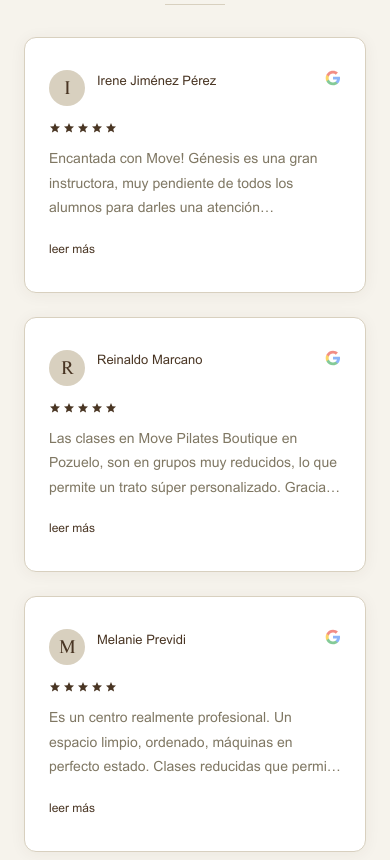
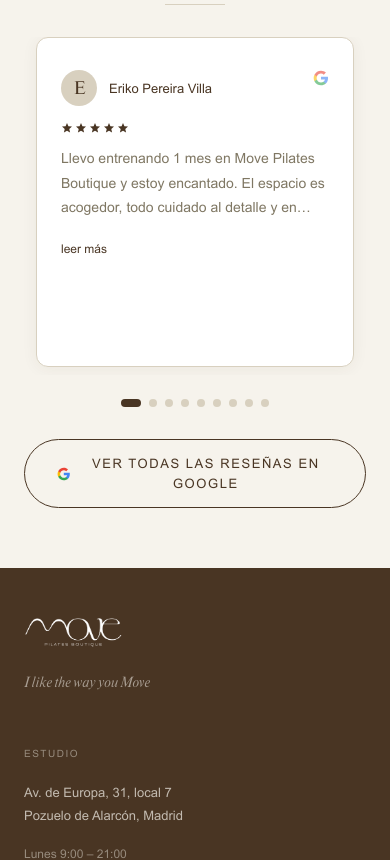
Before and after one commit to reimarcano/move-web, a React (Vite) app: page / in a window 390 px wide. Shown: the part 3740-4600 px from the top of the page. Built offline with nearby package versions, Linux system fonts and the light colour scheme.

Commit message:
feat: ampliar carrusel de reseñas

```diff
--- a/src/components/Reviews.tsx
+++ b/src/components/Reviews.tsx
@@ -1,103 +1,147 @@
-import React, { useState, useRef, useEffect } from 'react';
+import React, { useEffect, useMemo, useRef, useState } from 'react';
 
-const reviewsData = [
+const allReviews = [
   {
     id: 1,
-    name: "Irene Jiménez Pérez",
-    initial: "I",
+    name: 'Irene Jiménez Pérez',
+    initial: 'I',
     rating: 5,
-    text: "Encantada con Move! Génesis es una gran instructora, muy pendiente de todos los alumnos para darles una atención personalizada y las clases son variadas y dinámicas. Además el estudio es precioso!!"
+    text: 'Encantada con Move! Génesis es una gran instructora, muy pendiente de todos los alumnos para darles una atención personalizada y las clases son variadas y dinámicas. Además el estudio es precioso!!',
   },
   {
     id: 2,
-    name: "Reinaldo Marcano",
-    initial: "R",
+    name: 'Reinaldo Marcano',
+    initial: 'R',
     rating: 5,
-    text: "Las clases en Move Pilates Boutique en Pozuelo, son en grupos muy reducidos, lo que permite un trato súper personalizado. Gracias a Génesis, he notado mucha mejoría en mis dolores de rodillas y de espalda. El estudio es muy acogedor y dispone de vestuarios con duchas. Si buscas un estudio de pilates de calidad en Madrid, este es el lugar. Lo recomiendo al 100%"
+    text: 'Las clases en Move Pilates Boutique en Pozuelo, son en grupos muy reducidos, lo que permite un trato súper personalizado. Gracias a Génesis, he notado mucha mejoría en mis dolores de rodillas y de espalda. El estudio es muy acogedor y dispone de vestuarios con duchas. Si buscas un estudio de pilates de calidad en Madrid, este es el lugar. Lo recomiendo al 100%',
   },
   {
     id: 3,
-    name: "Melanie Previdi",
-    initial: "M",
+    name: 'Melanie Previdi',
+    initial: 'M',
     rating: 5,
-    text: "Es un centro realmente profesional. Un espacio limpio, ordenado, máquinas en perfecto estado. Clases reducidas que permite que la instructora tenga con cada alumno mucha atención al detalle. Perfecto para aparcar."
-  }
+    text: 'Es un centro realmente profesional. Un espacio limpio, ordenado, máquinas en perfecto estado. Clases reducidas que permite que la instructora tenga con cada alumno mucha atención al detalle. Perfecto para aparcar.',
+  },
+  {
+    id: 4,
+    name: 'Eriko Pereira Villa',
+    initial: 'E',
+    rating: 5,
+    text: 'Llevo entrenando 1 mes en Move Pilates Boutique y estoy encantado. El espacio es acogedor, todo cuidado al detalle y en perfecto estado. Destaco que los grupos son reducidos de máximo 4 personas y siempre están pendientes de ti y de corregirte. Génesis es una gran profesional y ha conseguido que disfrute de las clases de pilates.',
+  },
+  {
+    id: 5,
+    name: 'Adriana Seijo',
+    initial: 'A',
+    rating: 5,
+    text: '¡Me encanta este centro de pilates! Génesis es una instructora excepcional: muy profesional, atenta y siempre pendiente de que hagas los ejercicios correctamente, adaptándolos a tu nivel si es necesario. El centro es precioso, muy cuidado y con un ambiente agradable que invita a desconectar y concentrarte en tu bienestar.',
+  },
+  {
+    id: 6,
+    name: 'Luz Marina Di Rubbo',
+    initial: 'L',
+    rating: 5,
+    text: 'Quiero recomendar este estudio de pilates porque la experiencia ha sido excelente. Génesis es una instructora increíble, muy profesional, atenta y siempre pendiente de cada detalle durante la clase. El estudio es hermoso, muy cuidado y con un ambiente súper agradable y cómodo para entrenar.',
+  },
+  {
+    id: 7,
+    name: 'Stephanie Lopez',
+    initial: 'S',
+    rating: 5,
+    text: 'Conocí este nuevo centro de pilates y me encantó. La clase es deliciosa, dinámica, relajante y muy bien guiada. Génesis corrige con mucha atención y logra que disfrutes cada ejercicio. Tengo una lesión en la espalda y noto muchísimo cómo me está ayudando a mejorar.',
+  },
+  {
+    id: 8,
+    name: 'Dayana Perez',
+    initial: 'D',
+    rating: 5,
+    text: 'Este centro de pilates ha sido un regalo en mi vida. Me acompañó durante el embarazo, ayudándome a mantenerme activa y conectar con mi cuerpo. Ahora, en el postparto, sigue siendo mi lugar seguro: me siento cuidada, escuchada y guiada. Es un espacio de bienestar físico y emocional.',
+  },
+  {
+    id: 9,
+    name: 'Miriam Moros',
+    initial: 'M',
+    rating: 5,
+    text: 'Sin duda el mejor sitio para hacer pilates en Madrid. Las clases, Génesis y el espacio son increíbles: perfectos para desconectar y relajarse mientras haces deporte. Es mi sitio de confianza.',
+  },
+];
+
+// Ordenado por cobertura de intención de búsqueda; Reinaldo queda al final por indicación de MOVE.
+const reviewsData = [
+  allReviews[3], // Move Pilates Boutique, grupos reducidos y clases de pilates
+  allReviews[7], // Pilates en embarazo y postparto
+  allReviews[6], // Pilates y trabajo de espalda
+  allReviews[4], // Centro de pilates y adaptación al nivel
+  allReviews[8], // Pilates en Madrid
+  allReviews[5], // Estudio de pilates y atención al detalle
+  allReviews[0], // Atención personalizada y clases dinámicas
+  allReviews[2], // Centro profesional y clases reducidas
+  allReviews[1], // Reinaldo Marcano, última posición solicitada
 ];
 
 const GoogleLogo = () => (
   <svg viewBox="0 0 24 24" className="w-4 h-4" fill="currentColor" aria-label="Google">
     <title>Google</title>
-    <path d="M22.56 12.25c0-.78-.07-1.53-.2-2.25H12v4.26h5.92c-.26 1.37-1.04 2.53-2.21 3.31v2.77h3.57c2.08-1.92 3.28-4.74 3.28-8.09z" fill="#4285F4"/>
-    <path d="M12 23c2.97 0 5.46-.98 7.28-2.66l-3.57-2.77c-1 .67-2.28 1.06-3.71 1.06-2.86 0-5.29-1.93-6.16-4.53H2.18v2.84C3.99 20.53 7.7 23 12 23z" fill="#34A853"/>
-    <path d="M5.84 14.09c-.22-.66-.35-1.36-.35-2.09s.13-1.43.35-2.09V7.07H2.18C1.43 8.55 1 10.22 1 12s.43 3.45 1.18 4.93l3.66-2.84z" fill="#FBBC05"/>
-    <path d="M12 5.38c1.62 0 3.06.56 4.21 1.64l3.15-3.15C17.45 2.09 14.97 1 12 1 7.7 1 3.99 3.47 2.18 7.07l3.66 2.84c.87-2.6 3.3-4.53 6.16-4.53z" fill="#EA4335"/>
+    <path d="M22.56 12.25c0-.78-.07-1.53-.2-2.25H12v4.26h5.92c-.26 1.37-1.04 2.53-2.21 3.31v2.77h3.57c2.08-1.92 3.28-4.74 3.28-8.09z" fill="#4285F4" />
+    <path d="M12 23c2.97 0 5.46-.98 7.28-2.66l-3.57-2.77c-1 .67-2.28 1.06-3.71 1.06-2.86 0-5.29-1.93-6.16-4.53H2.18v2.84C3.99 20.53 7.7 23 12 23z" fill="#34A853" />
+    <path d="M5.84 14.09c-.22-.66-.35-1.36-.35-2.09s.13-1.43.35-2.09V7.07H2.18C1.43 8.55 1 10.22 1 12s.43 3.45 1.18 4.93l3.66-2.84z" fill="#FBBC05" />
+    <path d="M12 5.38c1.62 0 3.06.56 4.21 1.64l3.15-3.15C17.45 2.09 14.97 1 12 1 7.7 1 3.99 3.47 2.18 7.07l3.66 2.84c.87-2.6 3.3-4.53 6.16-4.53z" fill="#EA4335" />
   </svg>
 );
 
-interface StarIconProps {
-  size?: number;
-  className?: string;
-}
-
-const StarIcon: React.FC<StarIconProps> = ({ size = 18, className = "" }) => (
+const StarIcon: React.FC<{ size?: number; className?: string }> = ({ size = 18, className = '' }) => (
   <svg width={size} height={size} viewBox="0 0 24 24" fill="currentColor" className={className} aria-hidden="true">
     <path d="M12 17.27L18.18 21l-1.64-7.03L22 9.24l-7.19-.61L12 2 9.19 8.63 2 9.24l5.46 4.73L5.82 21z" />
   </svg>
 );
 
-interface ReviewCardProps {
-  review: typeof reviewsData[0];
+type Review = (typeof reviewsData)[number];
+
+const ReviewCard: React.FC<{
+  review: Review;
   index: number;
-}
-
-const ReviewCard: React.FC<ReviewCardProps> = ({ review, index }) => {
-  const [isExpanded, setIsExpanded] = useState(false);
+  isExpanded: boolean;
+  onExpand: () => void;
+}> = ({ review, index, isExpanded, onExpand }) => {
   const textRef = useRef<HTMLParagraphElement>(null);
   const [isTruncated, setIsTruncated] = useState(false);
 
   useEffect(() => {
     if (textRef.current) {
-      const { scrollHeight, clientHeight } = textRef.current;
-      setIsTruncated(scrollHeight > clientHeight);
+      setIsTruncated(textRef.current.scrollHeight > textRef.current.clientHeight);
     }
   }, [review.text]);
 
   return (
-    <div
+    <article
       role="listitem"
       aria-label={`Reseña de ${review.name}`}
-      className={`bg-white border border-tostado rounded-[12px] card-padding shadow-[0_2px_16px_rgba(73,53,35,0.06)] w-full reveal reveal-delay-${index + 1}`}
+      className={`h-full bg-white border border-tostado rounded-[12px] card-padding shadow-[0_2px_16px_rgba(73,53,35,0.06)] transition-[min-height] duration-300 ${isExpanded ? 'min-h-[460px] md:min-h-[500px]' : 'min-h-[330px] md:min-h-[360px]'} reveal reveal-delay-${(index % 5) + 1}`}
     >
       <div className="flex justify-between items-start mb-4">
         <div className="flex items-center gap-3">
           <div className="w-9 h-9 rounded-full bg-tostado flex items-center justify-center" aria-hidden="true">
             <span className="font-serif text-[16px] text-marron-move leading-none">{review.initial}</span>
           </div>
-          <div>
-            <p className="font-sans text-[13px] text-marron-move font-normal leading-none">{review.name}</p>
-          </div>
+          <p className="font-sans text-[13px] text-marron-move font-normal leading-none mb-0">{review.name}</p>
         </div>
-        <div className="opacity-60 w-4 h-4">
-          <GoogleLogo />
-        </div>
+        <div className="opacity-60 w-4 h-4"><GoogleLogo /></div>
       </div>
 
       <div className="flex gap-[2px] mt-4" aria-label={`Calificación de ${review.rating} estrellas`}>
-        {[...Array(5)].map((_, i) => (
-          <StarIcon key={i} size={12} className="text-marron-move" />
+        {[...Array(review.rating)].map((_, starIndex) => (
+          <StarIcon key={starIndex} size={12} className="text-marron-move" />
         ))}
       </div>
 
       <div className="mt-3">
-        <p
-          ref={textRef}
-          className={`font-sans text-[14px] text-texto-move leading-[1.75] ${!isExpanded ? 'line-clamp-3' : ''}`}
-        >
+        <p ref={textRef} className={`font-sans text-[14px] text-texto-move leading-[1.75] ${!isExpanded ? 'line-clamp-3' : ''}`}>
           {review.text}
         </p>
         {isTruncated && !isExpanded && (
           <button
-            onClick={() => setIsExpanded(true)}
+            type="button"
+            onClick={onExpand}
             className="font-sans text-[12px] text-marron-move mt-1 hover:underline focus:outline-none"
             aria-expanded="false"
             aria-label={`Leer más sobre la reseña de ${review.name}`}
@@ -106,35 +150,80 @@
           </button>
         )}
       </div>
-    </div>
+    </article>
   );
 };
 
 export default function Reviews() {
+  const carouselRef = useRef<HTMLDivElement>(null);
+  const [reviewsPerSlide, setReviewsPerSlide] = useState(() => (typeof window !== 'undefined' && window.innerWidth < 768 ? 1 : 3));
+  const [activeSlide, setActiveSlide] = useState(0);
+  const [expandedSlides, setExpandedSlides] = useState<Set<number>>(() => new Set());
+
+  useEffect(() => {
+    const updateReviewsPerSlide = () => setReviewsPerSlide(window.innerWidth < 768 ? 1 : 3);
+    window.addEventListener('resize', updateReviewsPerSlide);
+    return () => window.removeEventListener('resize', updateReviewsPerSlide);
+  }, []);
+
+  const slides = useMemo(() => Array.from(
+    { length: Math.ceil(reviewsData.length / reviewsPerSlide) },
+    (_, index) => reviewsData.slice(index * reviewsPerSlide, (index + 1) * reviewsPerSlide),
+  ), [reviewsPerSlide]);
+
+  useEffect(() => setActiveSlide(0), [reviewsPerSlide]);
+
+  const goToSlide = (slideIndex: number) => {
+    carouselRef.current?.scrollTo({ left: carouselRef.current.clientWidth * slideIndex, behavior: 'smooth' });
+  };
+
   return (
     <section className="bg-crema-base section-padding-claro px-6">
       <div className="max-w-[1000px] mx-auto">
-        {/* Title Row */}
         <div className="text-center mb-section-md reveal">
-          <h2 className="font-serif italic text-marron-move text-[24px] md:text-[32px] font-normal mb-0">
-            Lo que dicen nuestros alumnos
-          </h2>
+          <h2 className="font-serif italic text-marron-move text-[24px] md:text-[32px] font-normal mb-0">Lo que dicen nuestros alumnos</h2>
         </div>
 
-        {/* Separator */}
-        <div className="w-[60px] h-[1px] bg-tostado mx-auto mb-section-md reveal"></div>
+        <div className="w-[60px] h-[1px] bg-tostado mx-auto mb-section-md reveal" />
 
-        {/* Reviews Cards */}
         <div
-          role="list"
-          className="grid grid-cols-1 md:grid-cols-3 gap-6 pb-8 md:pb-0"
+          ref={carouselRef}
+          role="region"
+          aria-label="Galería de reseñas de Google"
+          className="flex overflow-x-auto scroll-smooth scroll-snap-x-mandatory no-scrollbar pb-2"
+          onScroll={(event) => {
+            const { scrollLeft, clientWidth } = event.currentTarget;
+            if (clientWidth) setActiveSlide(Math.round(scrollLeft / clientWidth));
+          }}
         >
-          {reviewsData.map((review, index) => (
-            <ReviewCard key={review.id} review={review} index={index} />
+          {slides.map((slide, slideIndex) => (
+            <div key={slideIndex} role="list" className="min-w-full px-3 scroll-snap-align-start grid auto-rows-fr grid-cols-1 md:grid-cols-3 gap-6">
+              {slide.map((review, reviewIndex) => (
+                <ReviewCard
+                  key={review.id}
+                  review={review}
+                  index={slideIndex * reviewsPerSlide + reviewIndex}
+                  isExpanded={expandedSlides.has(slideIndex)}
+                  onExpand={() => setExpandedSlides((current) => new Set(current).add(slideIndex))}
+                />
+              ))}
+            </div>
           ))}
         </div>
 
-        {/* Bottom CTA */}
+        <div className="flex items-center justify-center gap-2 mt-6" aria-label="Navegación de reseñas">
+          {slides.map((_, slideIndex) => (
+            <button
+              key={slideIndex}
+              type="button"
+              onClick={() => goToSlide(slideIndex)}
+              className={`h-2 rounded-full transition-all duration-300 focus:outline-none focus-visible:ring-2 focus-visible:ring-marron-move focus-visible:ring-offset-2 ${activeSlide === slideIndex ? 'w-5 bg-marron-move' : 'w-2 bg-tostado hover:bg-marron-move'}`}
+              aria-label={`Ir a las reseñas ${slideIndex * reviewsPerSlide + 1} a ${Math.min((slideIndex + 1) * reviewsPerSlide, reviewsData.length)}`}
+              aria-current={activeSlide === slideIndex ? 'true' : undefined}
+            />
+          ))}
+        </div>
+
         <div className="mt-section-md text-center reveal">
           <a
             href="https://www.google.com/maps/place//data=!4m2!3m1!1s0xd4187ede06d0267:0x6d55b452244d1c6a?sa=X&ved=1t:8290&ictx=111"
```
